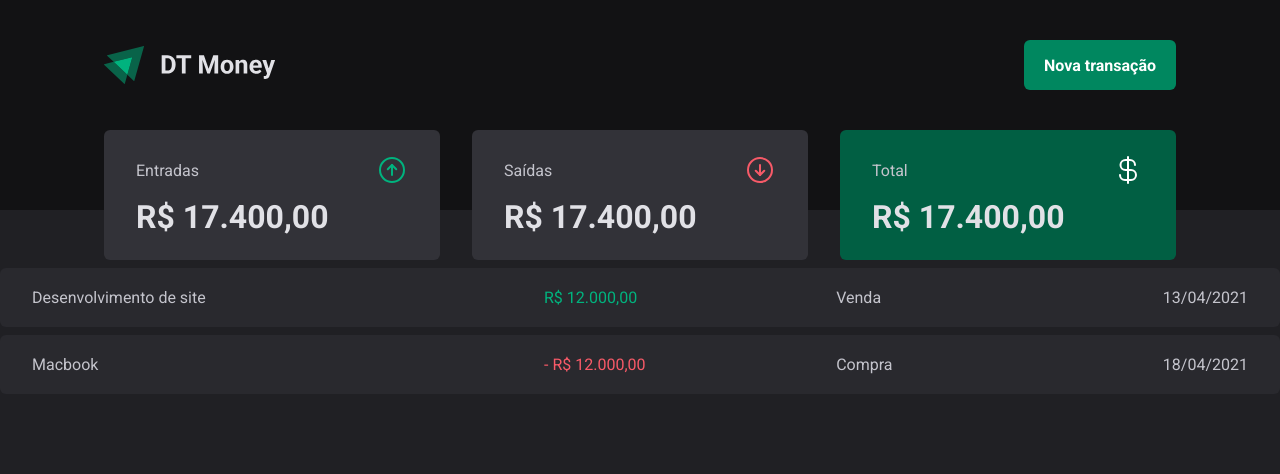
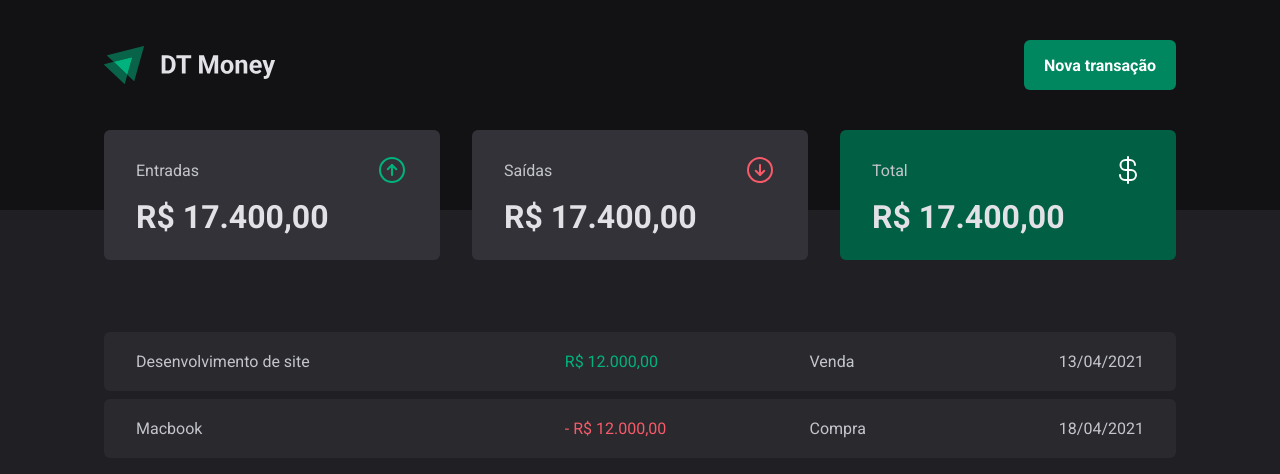
Before and after one commit to gabrielcardosodev/dtmoney, a React (Vite) app: page / in a window 1280 px wide. Shown: the top 474 px of the page. Built offline with nearby package versions, Linux system fonts and the light colour scheme.

Commit message:
style(Create transactions container to envolve content off page): :lipstick:

```diff
--- a/src/pages/Transactions/styles.ts
+++ b/src/pages/Transactions/styles.ts
@@ -1,3 +1,9 @@
 import styled from 'styled-components'
 
-export const TransactionsContainer = styled.main``
+export const TransactionsContainer = styled.main`
+  width: 100%;
+  max-width: 1120px;
+
+  margin: 4rem auto 0;
+  padding: 0 1.5rem;
+`
```
